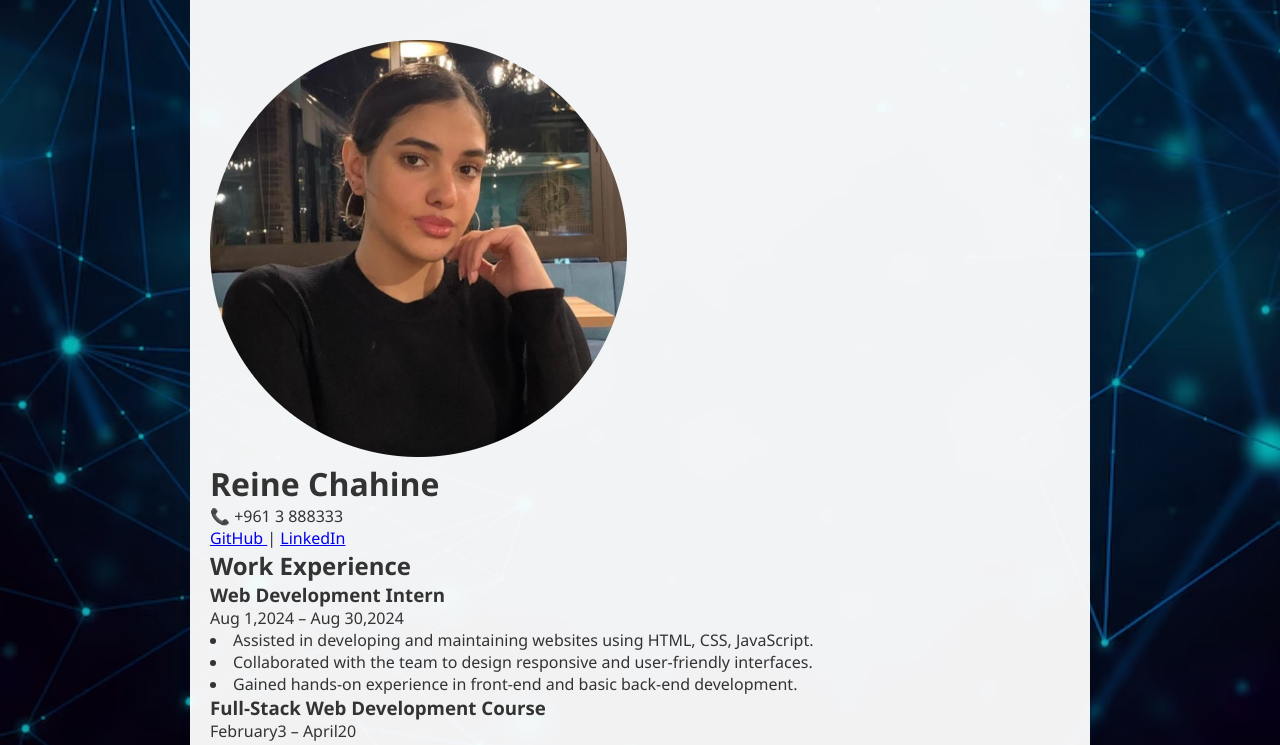
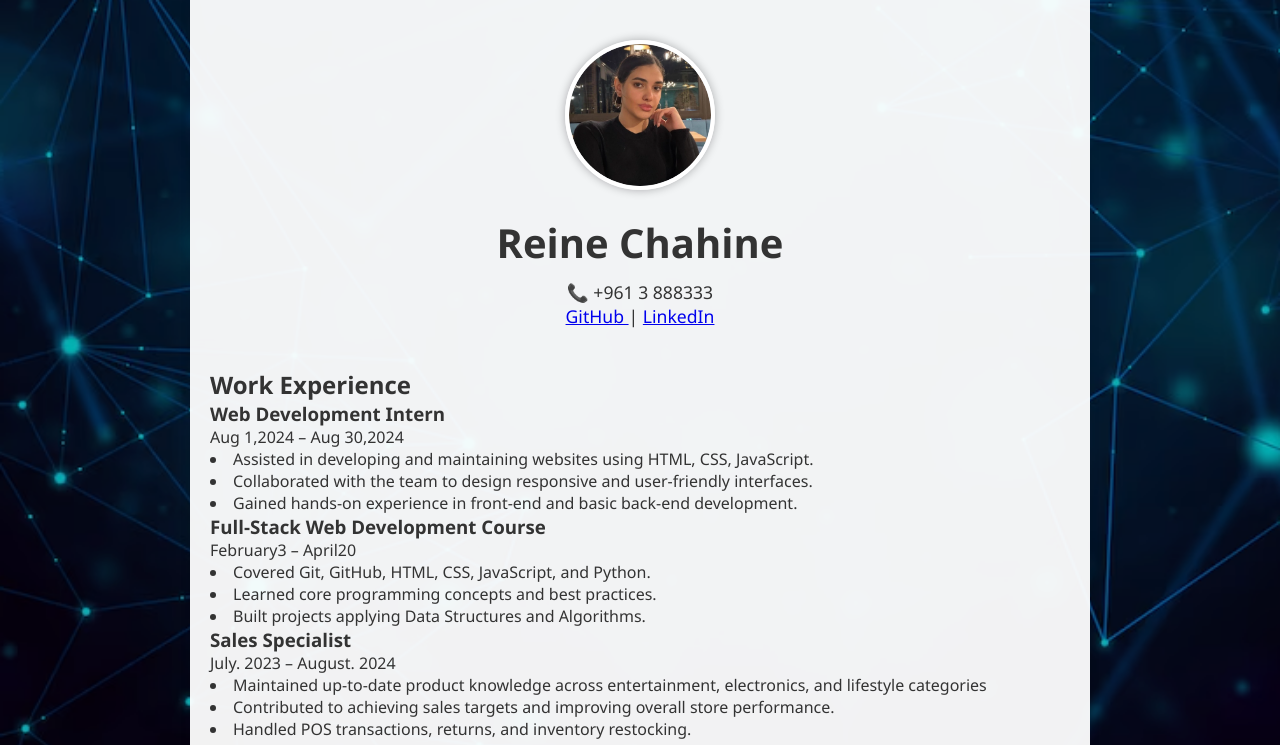
Before and after one commit to Reine-Chahine/cv-website, a plain HTML site: page index.html in a window 1280 px wide. Shown: the top 745 px of the page. Drawn offline with Linux system fonts and the light colour scheme.

Commit message:
css styling of header profle picture and the paragraph

```diff
--- a/styles.css
+++ b/styles.css
@@ -30,3 +30,26 @@ body {
   background-color: rgba(255, 255, 255, 0.95);
   box-shadow: 0 0 10px rgba(0, 0, 0, 0.1);
 }
+header {
+  text-align: center;
+  margin-bottom: 40px;
+}
+
+.profile-pic {
+  width: 150px;
+  height: 150px;
+  border-radius: 50%;
+  object-fit: cover;
+  border: 4px solid #fff;
+  box-shadow: 0 0 10px rgba(0, 0, 0, 0.3);
+  margin-bottom: 20px;
+}
+
+header h1 {
+  font-size: 2.5em;
+  margin-bottom: 10px;
+}
+
+header p {
+  font-size: 1.1em;
+}
```
